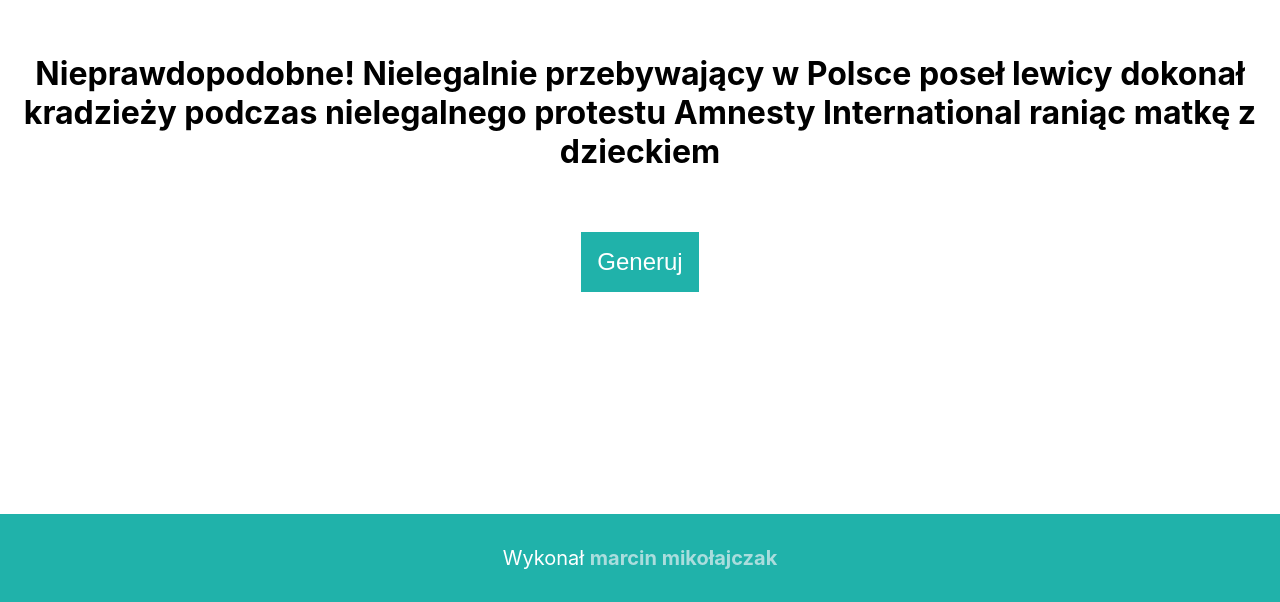
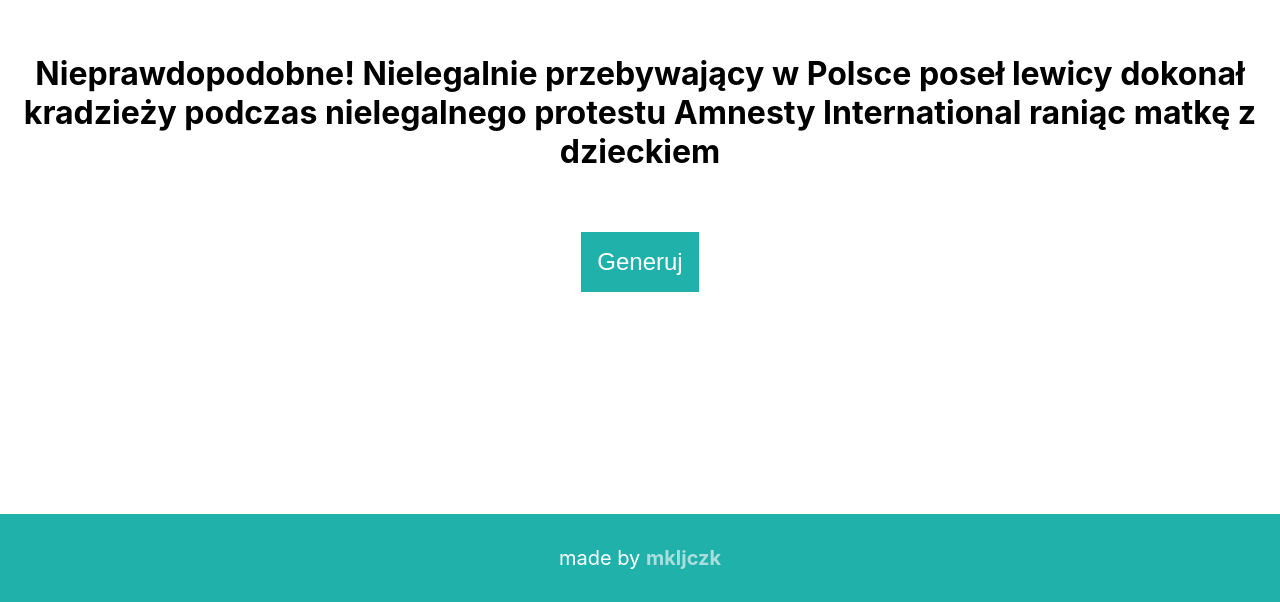
Before and after one commit to mkljczk/lewackie-szalenstwo, a plain HTML site: page index.html in a window 1280 px wide. Shown: the part 198-800 px from the top of the page. Drawn offline with Linux system fonts and the light colour scheme.

Commit message:
do not deadname me fr

```diff
--- a/index.html
+++ b/index.html
@@ -12,7 +12,7 @@
       <button id="generate" onclick="generate()">Generuj</button>
     </div>
     <footer id="footer">
-      Wykonał <a href="https://mkljczk.pl/">marcin mikołajczak</a>
+      made by <a href="https://mkljczk.pl/">mkljczk</a>
     </footer>
   </body>
   <script>
```
